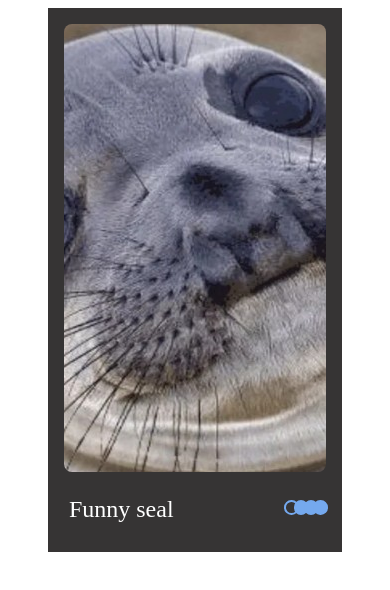
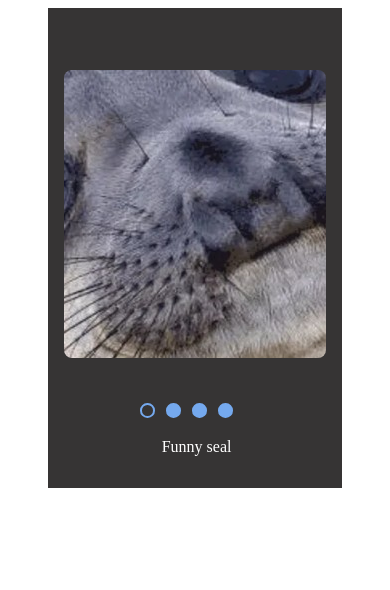
Before and after one commit to TanushaVeraksa/cssMemSlider, a plain HTML site: page cssMemSlider/index.html in a window 390 px wide. Drawn offline with Linux system fonts and the light colour scheme.

Commit message:
feat: create adaptive (May 17, 2022 6:11 AM)

```diff
--- a/cssMemSlider/style.css
+++ b/cssMemSlider/style.css
@@ -91,3 +91,35 @@ p {
     background: url(img/b8li0bp1xDiqUbcO.jpg) top;
     border-radius: 0.5em;
 }
+
+@media (min-width: 320px) and (max-width: 567px) {
+    .container {
+        height: 28em;
+        display: flex;
+        flex-direction: column;
+
+    }
+    .content-seal {
+        height: 18em;
+    }
+    .content-programmer {
+        height: 18em;
+        background: url(img/1500x500.jpg) center;
+    }
+    .content-attention {
+        height: 18em;
+    }
+    .text-content {
+        flex-direction: column-reverse;
+    }
+    .content-jobs{
+        height: 18em;
+        background: url(img/b8li0bp1xDiqUbcO.jpg) bottom;
+    }
+    .slider {
+        width: 40%;
+    }
+    p {
+        font-size: 1em;
+    }
+}
```
